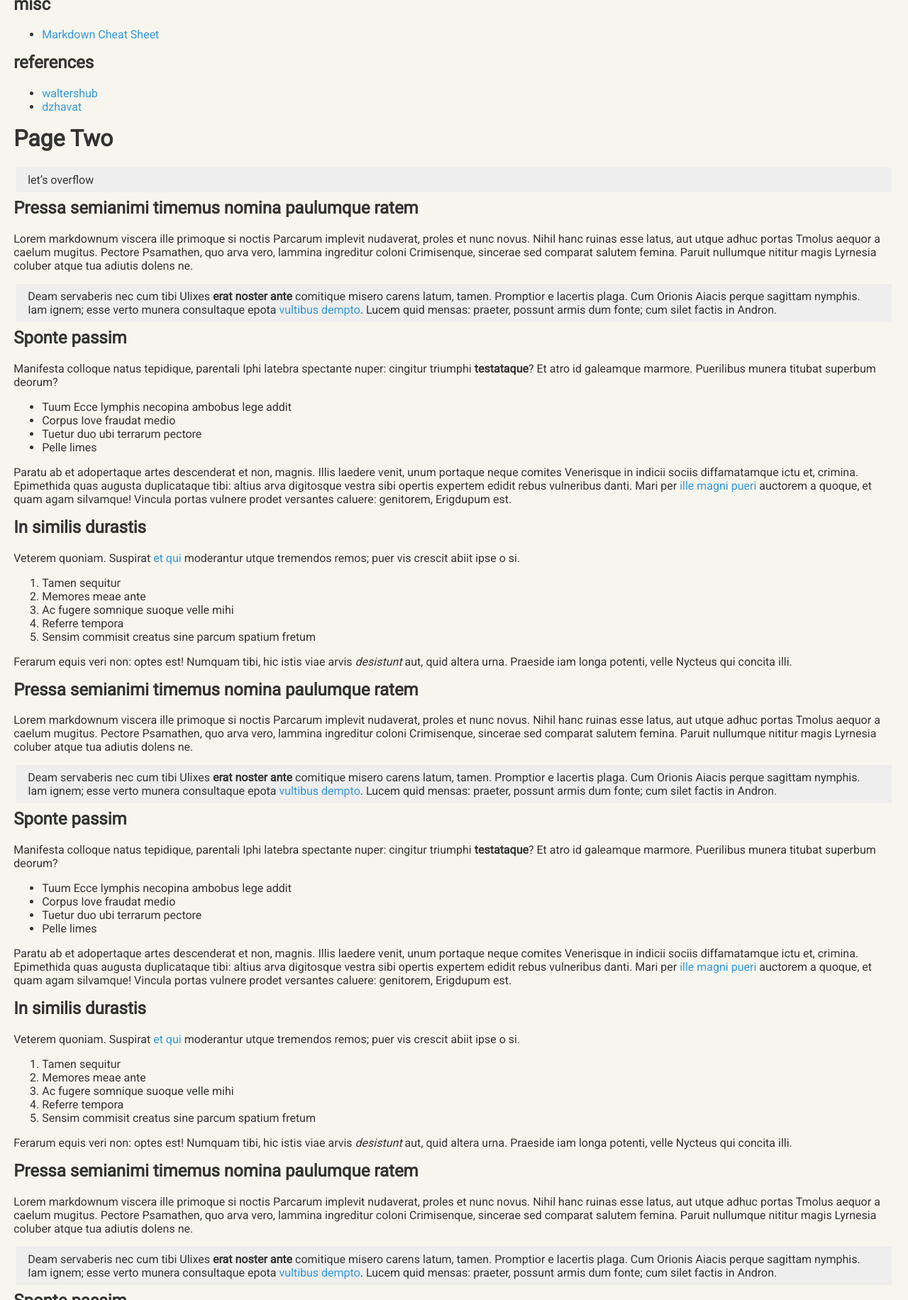
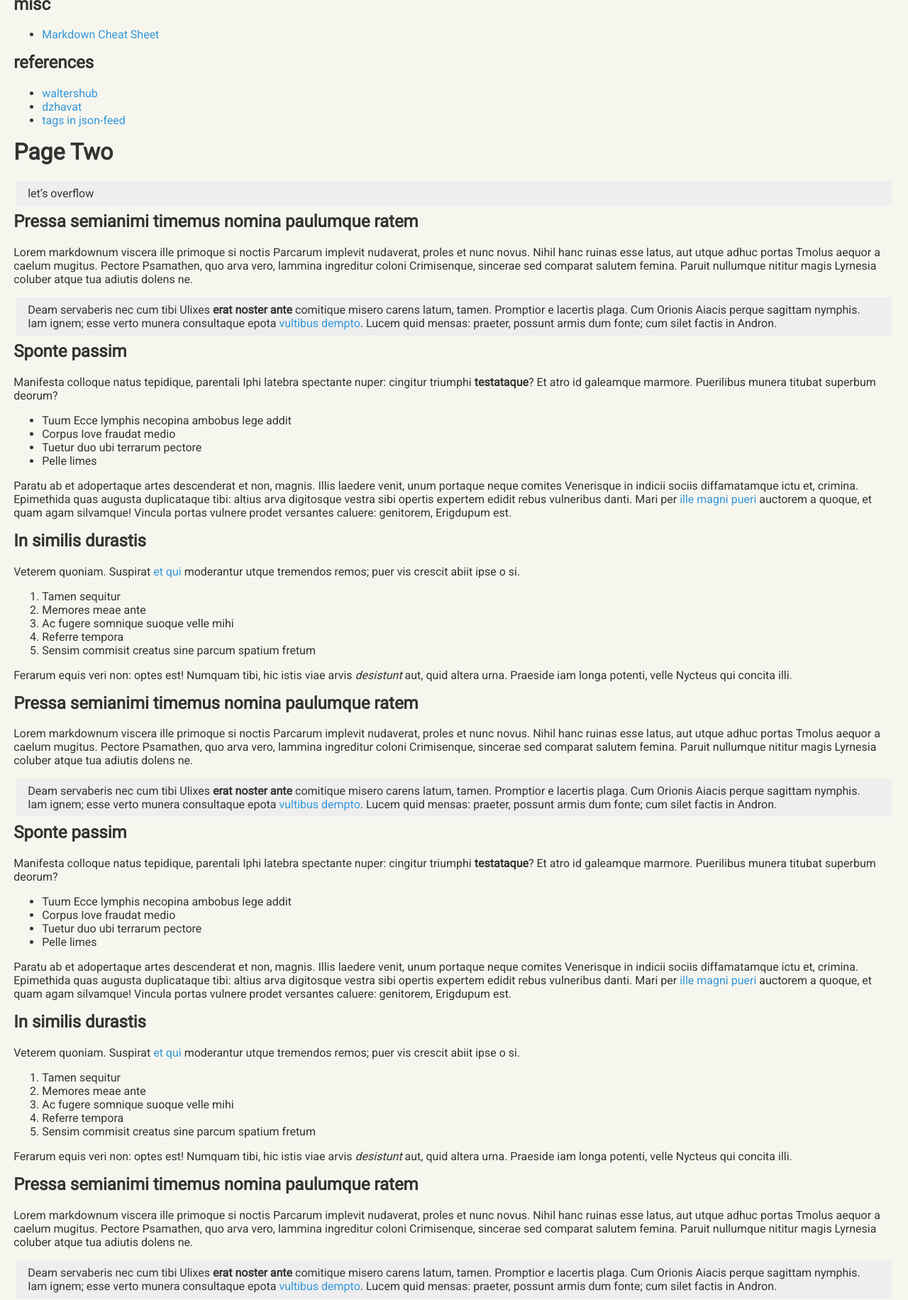
Before and after one commit to fiugd/blog, a Jekyll site: the page built from docs/two.md, in a window 1280 px wide, cut to the strip 485-2317 px from the top of the page. Shown: the whole strip at 71% size. Built offline with Jekyll 4.4.1, drawn with Linux system fonts in a browser that asks for light colours.

Commit message:
Update two.md

```diff
--- a/docs/two.md
+++ b/docs/two.md
@@ -14,7 +14,7 @@ TODO: move all of the following from fiug-beta to here
 ## references
 - [waltershub](https://github.com/waltershub/waltershub.github.io)
 - [dzhavat](https://github.com/dzhavat/dzhavat.github.io)
-
+- [tags in json-feed](https://frippz.se/2019/09/05/tags-in-json-feed/)
 
 # {{ page.title }}
 
```
